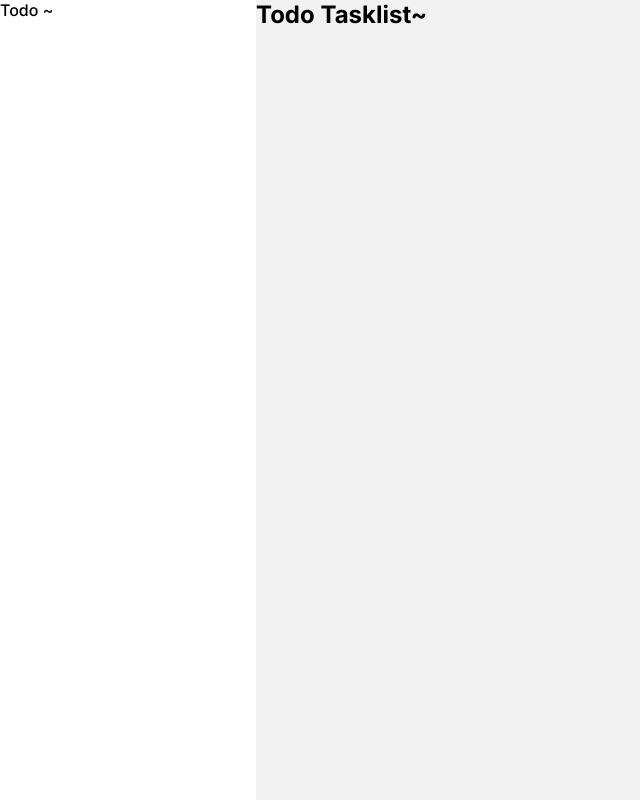
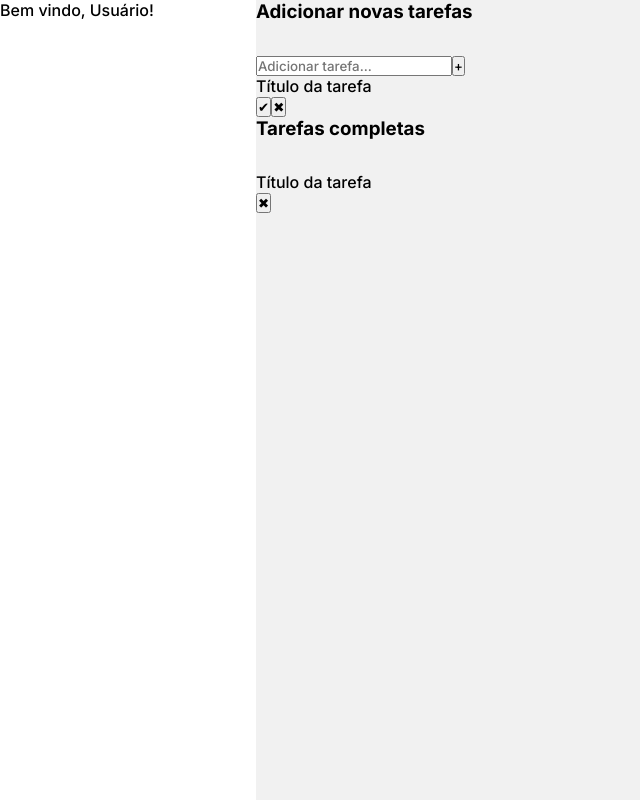
Before and after one commit to eduardorerick/collaboration-project, a React (Create React App) app: page /portal/tasklist in a window 1280 px wide. Shown: the whole page, without its empty margins (0-640 px from the left). Built offline with nearby package versions, Linux system fonts and the light colour scheme.

Commit message:
adicionado HTML nas tasklist

```diff
--- a/src/pages/Portal/TaskList/index.jsx
+++ b/src/pages/Portal/TaskList/index.jsx
@@ -2,8 +2,35 @@ import './style.css'
 
 export function TaskList() {
 	return (
-		<div>
-			<h1>Todo Tasklist~</h1>
+		<section>
+		<div className='conteudo'>
+			<h1>Adicionar novas tarefas</h1>
+			<div className='novatarefa'>
+				<input type="text"
+				 id="Nova tarefa"
+				 placeholder='Adicionar tarefa...'
+				/>
+				<button>+</button>
+
+				<div className='tarefa'>
+					<span className='tarefa1'>Título da tarefa</span>
+					<div className='btnação'>
+						<button>✔</button>
+						<button>✖</button>
+					</div>
+				</div>
+
+			</div>
+
+			<div className='tarefaconcluida'>
+				<h1>Tarefas completas</h1>
+				<span className='tarefaconcluida1'>Título da tarefa</span>
+					<div className='removertarefa'>
+						<button>✖</button>
+					</div>
+			</div>
+
 		</div>
+		</section>
 	);
 }
--- a/src/pages/Portal/TaskList/style.css
+++ b/src/pages/Portal/TaskList/style.css
@@ -0,0 +1,4 @@
+
+.conteudo h1 {
+margin-bottom: 32px;
+}
--- a/src/pages/Portal/index.jsx
+++ b/src/pages/Portal/index.jsx
@@ -4,7 +4,7 @@ import './style.css';
 export function Portal() {
 	return (
 		<section className='portal-section'>
-			<div className="left-div">Todo ~</div>
+			<div className="left-div">Bem vindo, Usuário!</div>
 
 			<div className="right-div">
 				<Outlet />
```
